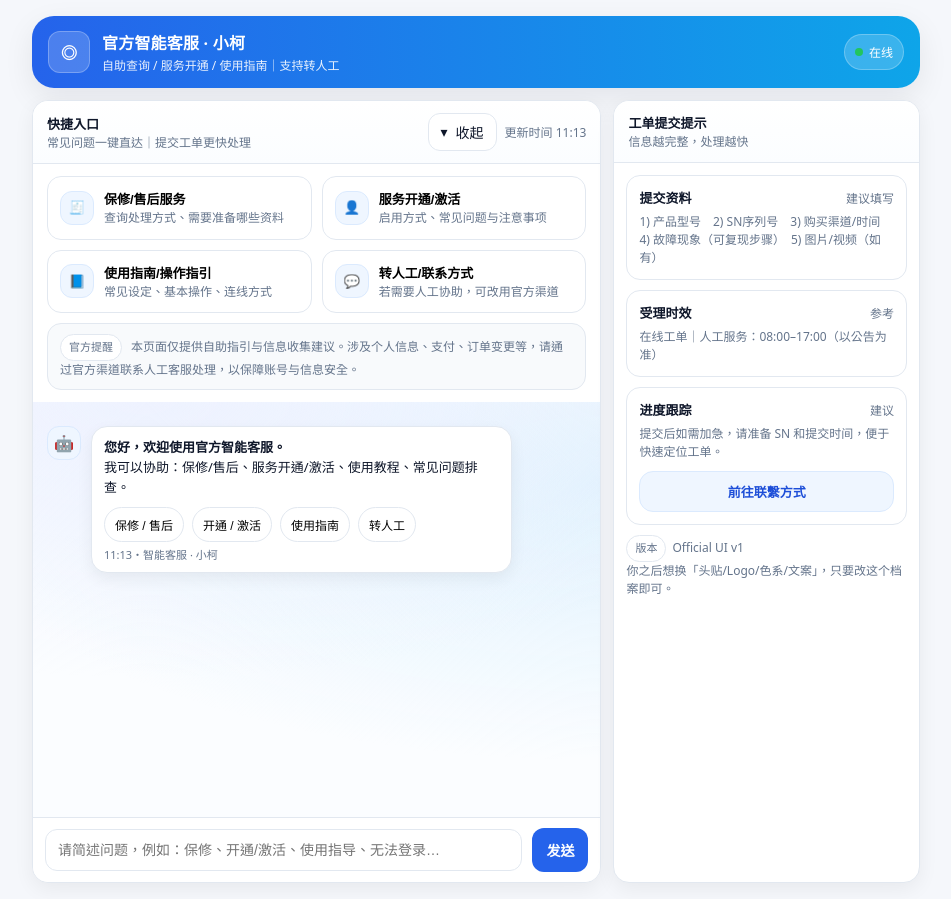
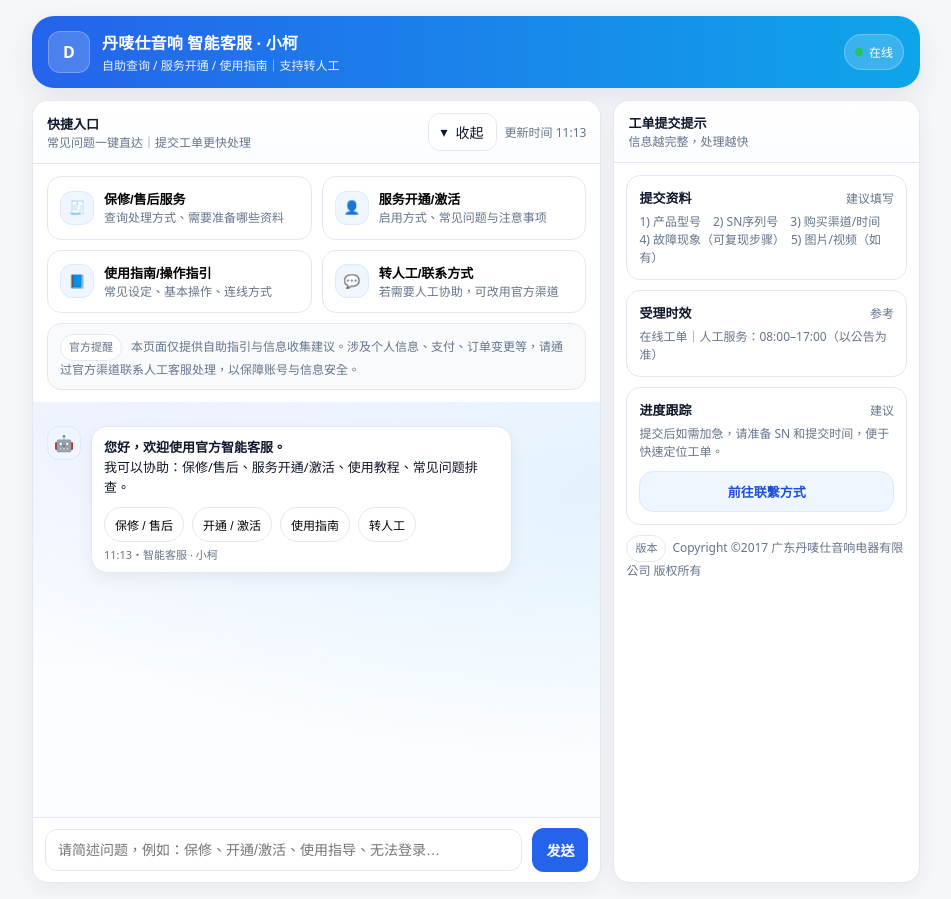
Before and after one commit to dgi29/helpdesk, a plain HTML site: page index.html in a window 1280 px wide. Shown: the whole page, without its empty margins (164-1115 px from the left). Drawn offline with Linux system fonts and the light colour scheme.

Commit message:
Update index.html

```diff
--- a/index.html
+++ b/index.html
@@ -404,10 +404,10 @@
     <div class="topbar">
       <div class="brand">
         <div class="logo" aria-hidden="true">
-          <span style="font-weight:900;font-size:16px;">◎</span>
+          <span style="font-weight:900;font-size:16px;">D</span>
         </div>
         <div style="min-width:0">
-          <h1>官方智能客服 · 小柯</h1>
+          <h1>丹唛仕音响 智能客服 · 小柯</h1>
 <div class="sub">自助查询 / 服务开通 / 使用指南｜支持转人工</div>
         </div>
       </div>
@@ -524,8 +524,7 @@
           </div>
 
           <div class="foot">
-            <span class="tag">版本</span>Official UI v1<br/>
-            你之后想换「头贴/Logo/色系/文案」，只要改这个档案即可。
+            <span class="tag">版本</span>Copyright ©2017 广东丹唛仕音响电器有限公司 版权所有<br/>
           </div>
         </div>
       </div>
```
